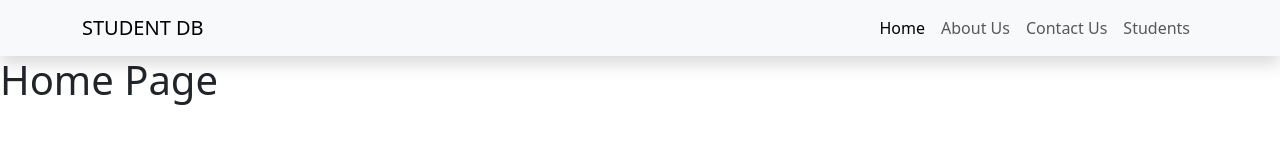
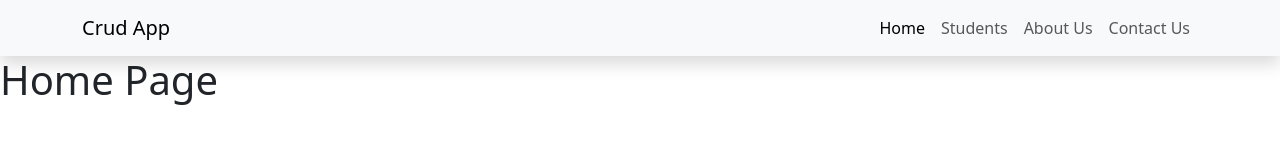
Before and after one commit to VikasSaxena2204/Student-DB, a React (Create React App) app: page / in a window 1280 px wide. Shown: the top 160 px of the page. Built offline with nearby package versions, Linux system fonts and the light colour scheme.

Commit message:
Navbar.js

```diff
--- a/src/components/Navbar.js
+++ b/src/components/Navbar.js
@@ -3,15 +3,13 @@ import { Link, useLocation } from "react-router-dom";
 
 function Navbar() {
   const location = useLocation();
-
-  // Function to check if the current link is active
   const isActive = (path) => (location.pathname === path ? "active" : "");
 
   return (
     <nav className="navbar navbar-expand-lg bg-body-tertiary shadow">
       <div className="container">
         <Link className="navbar-brand" to="/">
-          STUDENT DB
+          Crud App
         </Link>
         <button
           className="navbar-toggler"
@@ -32,27 +30,18 @@ function Navbar() {
               </Link>
             </li>
             <li className="nav-item">
-              <Link
-                className={`nav-link ${isActive("/about-us")}`}
-                to="/about-us"
-              >
+              <Link className={`nav-link ${isActive("/students")}`} to="/students">
+                Students
+              </Link>
+            </li>
+            <li className="nav-item">
+              <Link className={`nav-link ${isActive("/about-us")}`} to="/about-us">
                 About Us
               </Link>
             </li>
             <li className="nav-item">
-              <Link
-                className={`nav-link ${isActive("/contact-us")}`}
-                to="/contact-us"
-              >
+              <Link className={`nav-link ${isActive("/contact-us")}`} to="/contact-us">
                 Contact Us
-              </Link>
-            </li>
-            <li className="nav-item">
-              <Link
-                className={`nav-link ${isActive("/students")}`}
-                to="/students"
-              >
-                Students
               </Link>
             </li>
           </ul>
```
